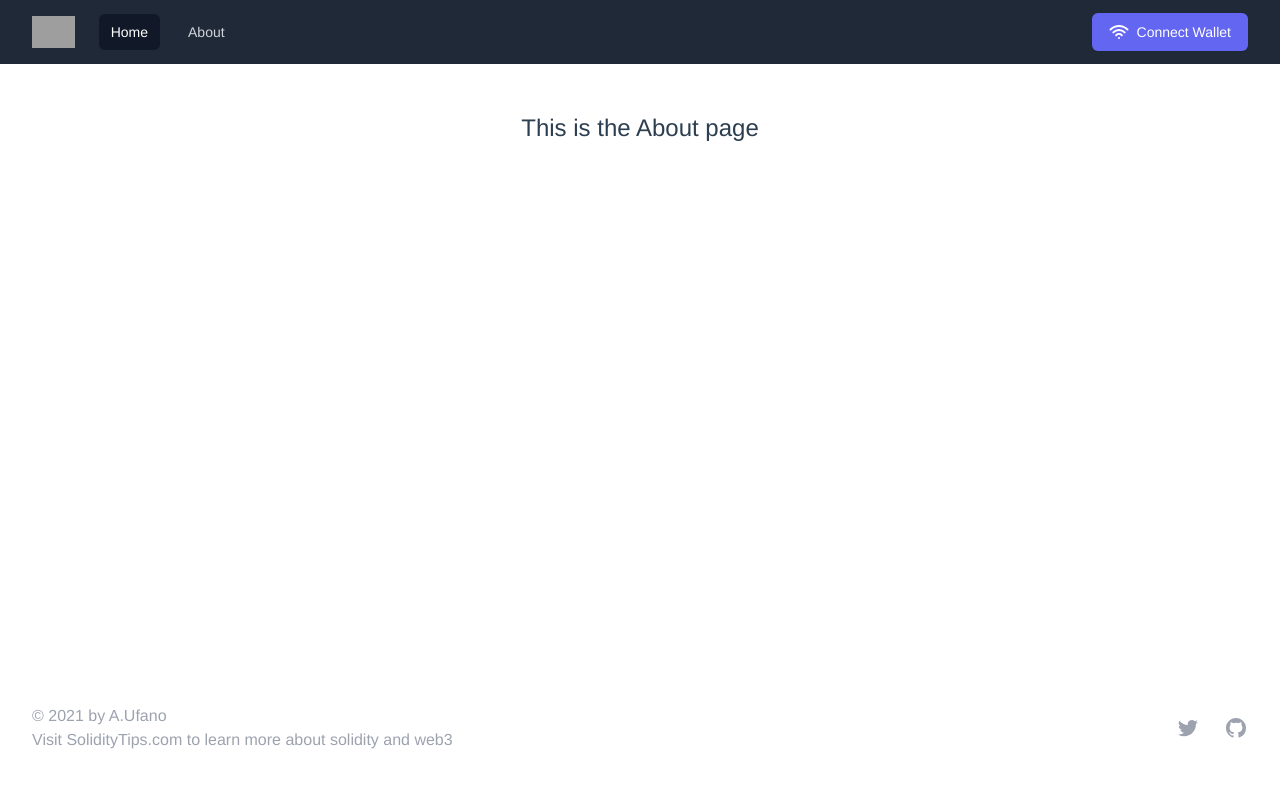
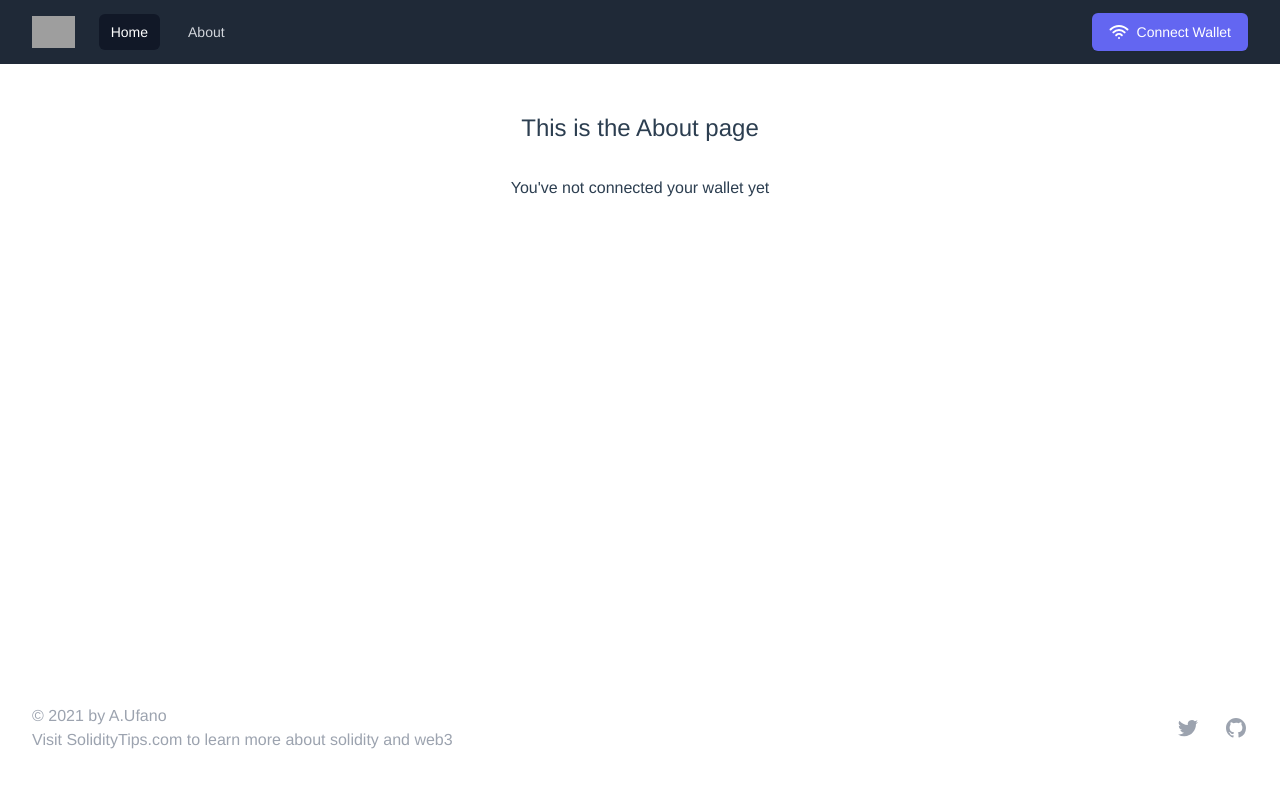
Before and after one commit to uF4No/web3-template-vue, a Vue app: page /about in a window 1280 px wide. Shown: the top 788 px of the page. Built offline with nearby package versions, Linux system fonts and the light colour scheme; grey boxes are pictures that could not be loaded.

Commit message:
wallet info

```diff
--- a/src/views/About.vue
+++ b/src/views/About.vue
@@ -4,6 +4,7 @@
     <p v-if="walletStore.address != ''">
       Your wallet address is: {{ walletStore.address }}
     </p>
+    <p v-else>You've not connected your wallet yet</p>
   </div>
 </template>
 
--- a/src/views/Home.vue
+++ b/src/views/Home.vue
@@ -4,6 +4,7 @@
     <p v-if="walletStore.address != ''">
       Your wallet address is: {{ walletStore.address }}
     </p>
+    <p v-else>You've not connected your wallet yet</p>
   </div>
 </template>
 
```
